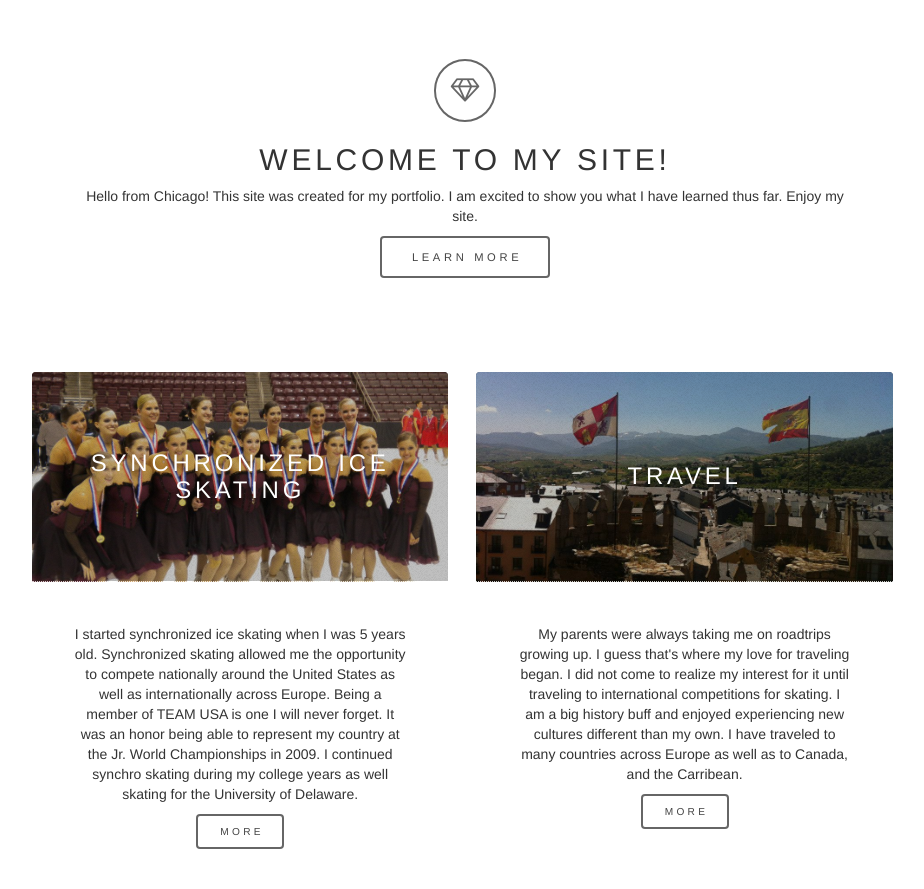
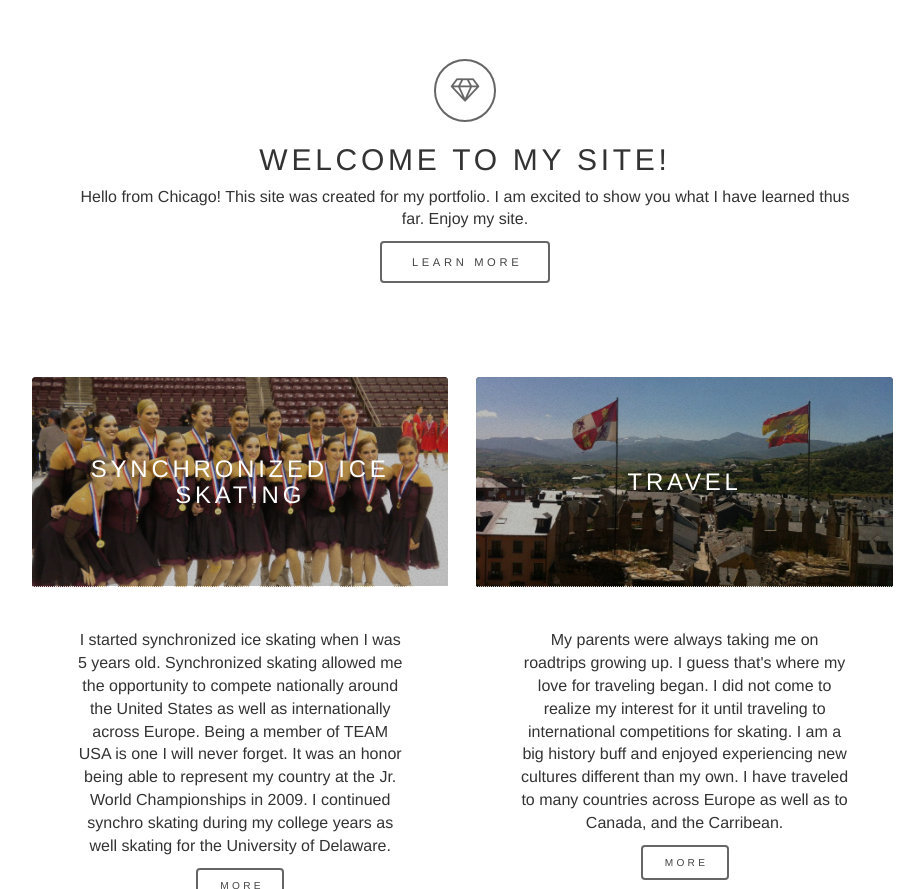
Before and after one commit to smithy12345/smithy12345.github.io, a plain HTML site: page index.html in a window 1280 px wide. Shown: the part 726-1615 px from the top of the page, without its empty margins (175-1099 px from the left). Drawn offline with nearby package versions, Linux system fonts and the light colour scheme; some packages are replaced by stand-ins of ours; a script that the page names is missing.

Commit message:
updated font size

```diff
--- a/assets/css/main.css
+++ b/assets/css/main.css
@@ -1531,3 +1531,7 @@ footer{
     border: 1px solid black;
     text-align: center;
 }
+
+p{ font-size: medium;}
+
+}
```
